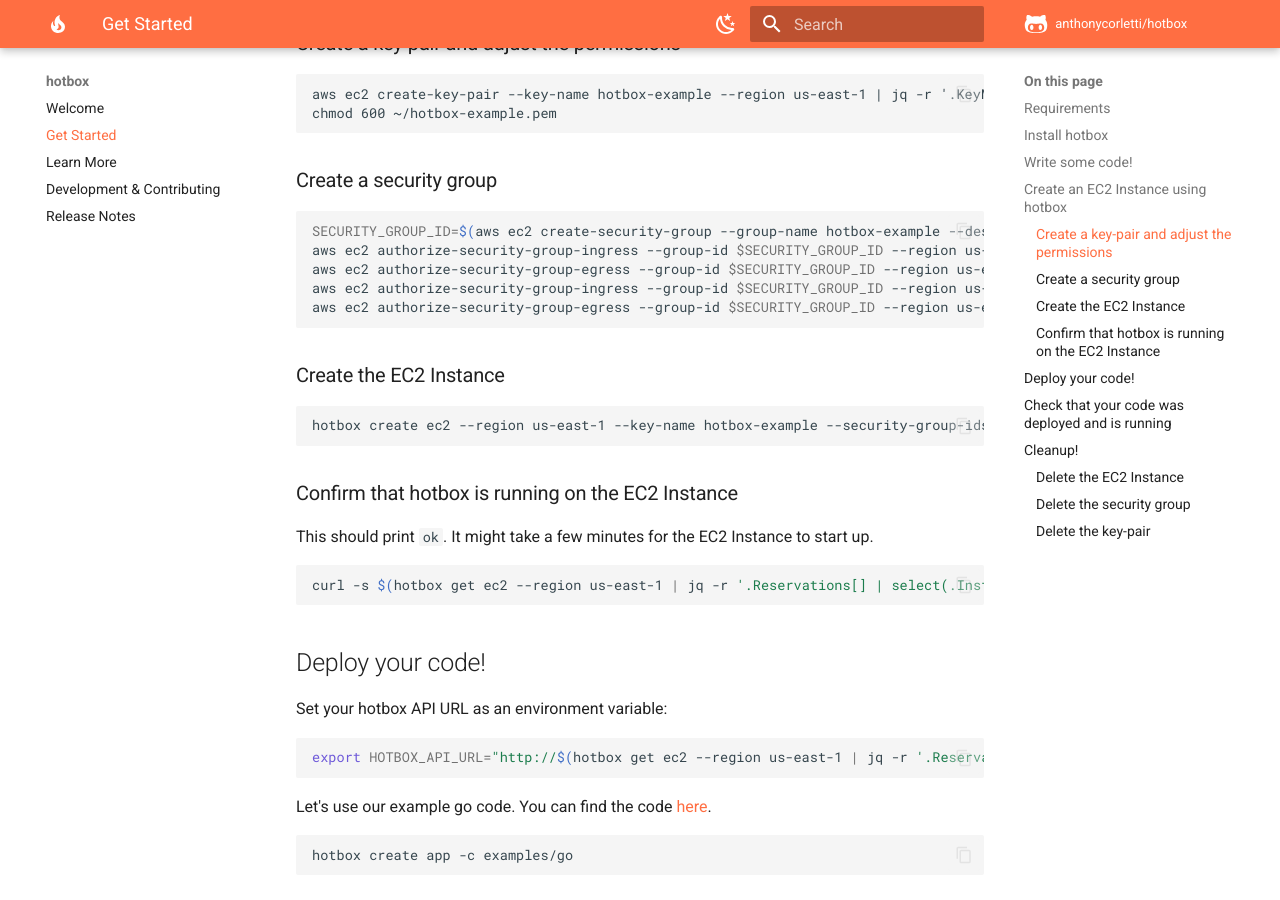
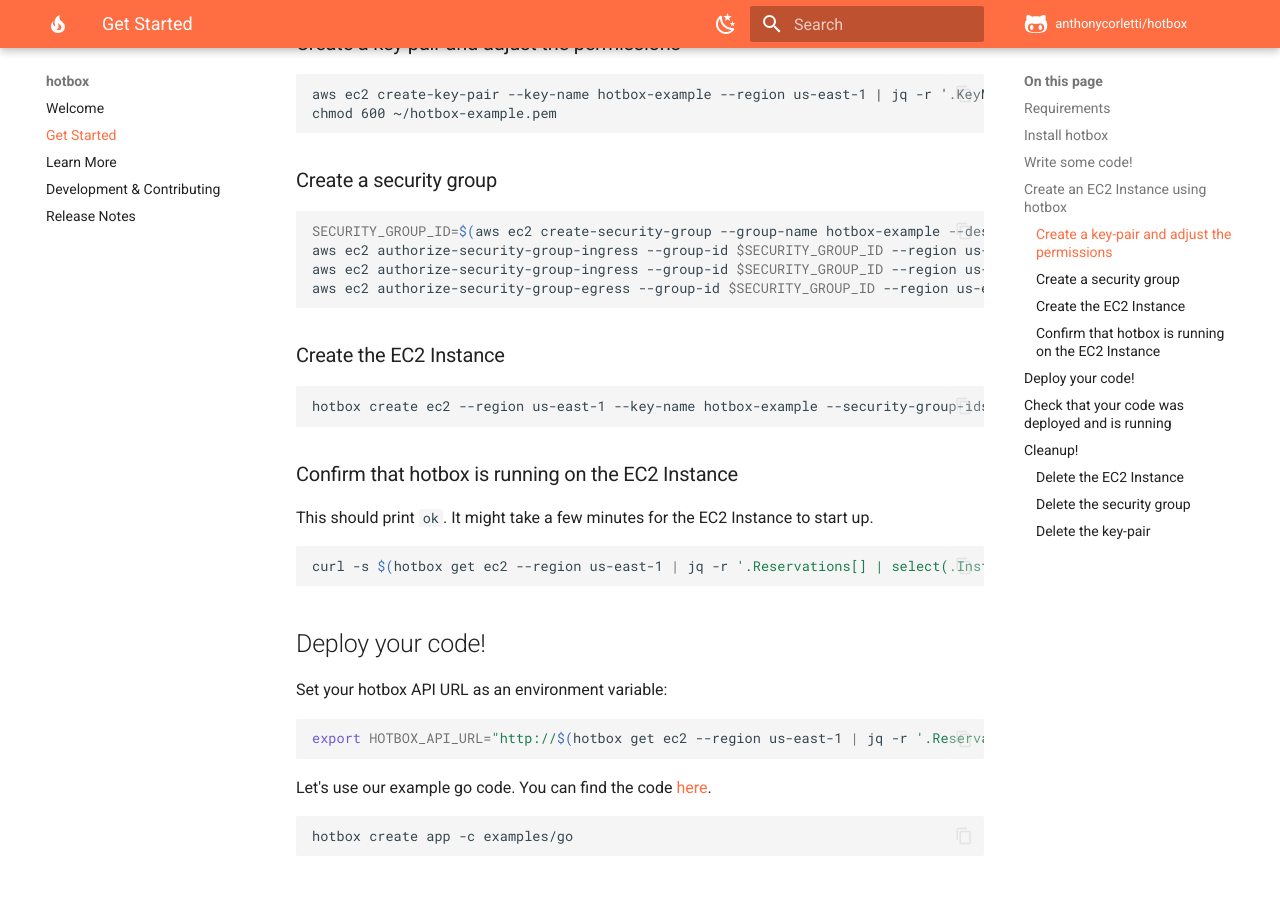
Before and after one commit to anthonycorletti/hotbox, an MkDocs documentation site: the page built from docs/get-started.md, in a window 1280 px wide and 900 px high, scrolled down 1173 px. Built offline with MkDocs 1.6.1 and Material for MkDocs 9.7.7, drawn with Linux system fonts in a browser that asks for light colours; comment, search, counter and statistics services are not loaded.

Commit message:
doc: built and updated docs

````diff
--- a/docs/get-started.md
+++ b/docs/get-started.md
@@ -54,9 +54,8 @@
 ### Create a security group
 
 ```bash
-SECURITY_GROUP_ID=$(aws ec2 create-security-group --group-name hotbox-example --description "Security group with all traffic allowed" --vpc-id $(aws ec2 describe-vpcs | jq -r '.Vpcs[] | select(.IsDefault) | .VpcId') --region us-east-1 | jq -r '.GroupId')
+SECURITY_GROUP_ID=$(aws ec2 create-security-group --group-name hotbox-example --description "All traffic allowed!" --vpc-id $(aws ec2 describe-vpcs | jq -r '.Vpcs[] | select(.IsDefault) | .VpcId') --region us-east-1 | jq -r '.GroupId')
 aws ec2 authorize-security-group-ingress --group-id $SECURITY_GROUP_ID --region us-east-1 --protocol all --port all --cidr 0.0.0.0/0
-aws ec2 authorize-security-group-egress --group-id $SECURITY_GROUP_ID --region us-east-1 --protocol all --port all --cidr 0.0.0.0/0
 aws ec2 authorize-security-group-ingress --group-id $SECURITY_GROUP_ID --region us-east-1 --ip-permissions IpProtocol=-1,Ipv6Ranges='[{CidrIpv6=::/0}]'
 aws ec2 authorize-security-group-egress --group-id $SECURITY_GROUP_ID --region us-east-1 --ip-permissions IpProtocol=-1,Ipv6Ranges='[{CidrIpv6=::/0}]'
 ```
````
